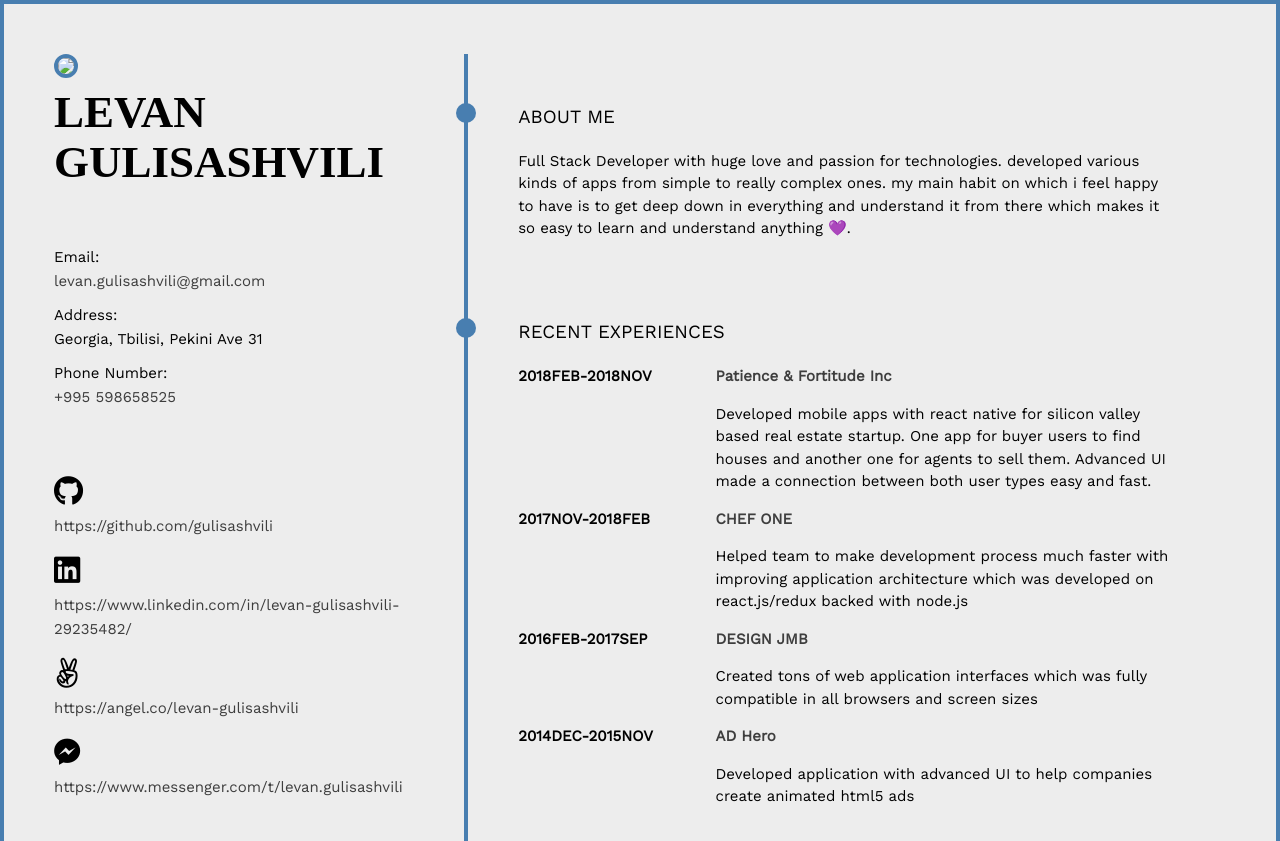
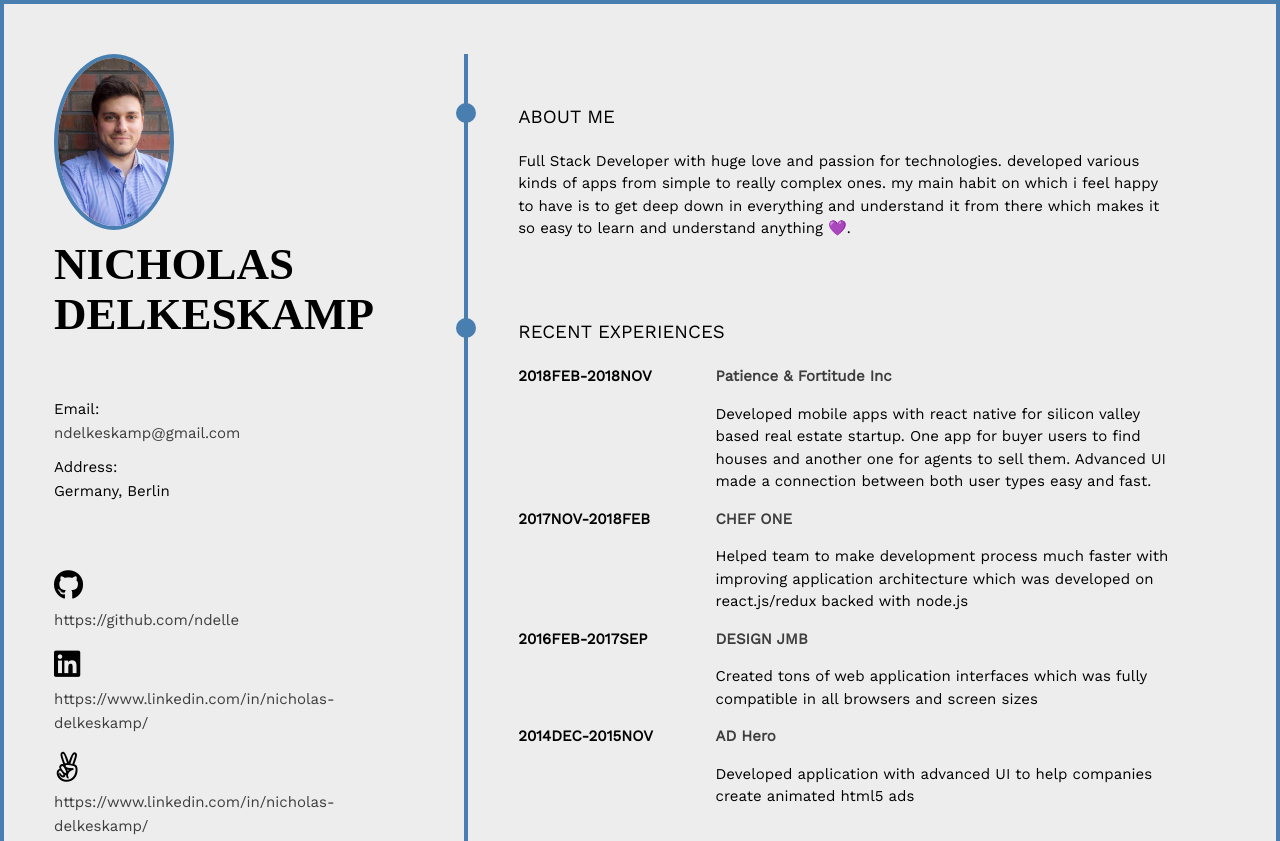
Before and after one commit to NDelle/ndelle.github.io, a plain HTML site: page index.html in a window 1280 px wide. Shown: the top 841 px of the page. Drawn offline with nearby package versions, Linux system fonts and the light colour scheme; a web font is replaced by a local one.

Commit message:
text changes

```diff
--- a/index.html
+++ b/index.html
@@ -7,7 +7,7 @@
     <meta charset="utf-8">
     <meta http-equiv="X-UA-Compatible" content="IE=edge">
 
-    <title>Levan Theodors Personal Page</title>
+    <title>Nicholas Delkeskamp</title>
 
     <meta name="description" content="">
     <meta name="viewport" content="width=device-width, initial-scale=1, maximum-scale=1">
@@ -34,9 +34,9 @@
         <div class="box_left">
 
           <div class="box_left_top">
-            <img class="profile_img" src="img/p-i.jpg" />
-            <h1 class="profile_title">Levan </h1>
-            <h1 class="profile_title">Gulisashvili</h1>
+            <img class="profile_img" src="img/Nico_Inkitt_small_size_copy.jpg"/>
+            <h1 class="profile_title">Nicholas </h1>
+            <h1 class="profile_title">Delkeskamp</h1>
 
           </div> <!-- End of box-left-top-->
 
@@ -45,18 +45,18 @@
               <li class="info_list_item">
                 <span>Email:</span>
                 <br />
-                <a class="info_list_item_href" target="_blank" href="mailto:levan.gulisashvili@gmail.com">levan.gulisashvili@gmail.com</a>
+                <a class="info_list_item_href" target="_blank" href="mailto:ndelkeskamp@gmail.com">ndelkeskamp@gmail.com</a>
               </li>
               <li class="info_list_item">
                 <span>Address:</span>
                 <br />
-                <span >Georgia, Tbilisi, Pekini Ave 31</span>
+                <span >Germany, Berlin</span>
               </li>
-              <li class="info_list_item">
+               <!-- <li class="info_list_item">
                 <span>Phone Number:</span>
                 <br />
                 <a class="info_list_item_href" target="_blank" href="tel:+995 598658525">+995 598658525</a>
-              </li>
+              </li> -->
             </ul>
           </div> <!-- End of box_left_middle-->
 
@@ -65,17 +65,17 @@
               <li class="contact_list_item">
                 <span style="font-size: 30px;"> <i class="fab fa-github"></i></span>
                 <br/>
-                <a href="https://github.com/gulisashvili" target="_blank">https://github.com/gulisashvili</a>
+                <a href="https://github.com/ndelle" target="_blank">https://github.com/ndelle</a>
               </li>
               <li class="contact_list_item">
                 <span style="font-size: 30px;"><i class="fab fa-linkedin"></i></span>
                 <br/>
-                <a href="https://www.linkedin.com/in/levan-gulisashvili-29235482/" target="_blank">https://www.linkedin.com/in/levan-gulisashvili-29235482/</a>
+                <a href="https://www.linkedin.com/in/nicholas-delkeskamp/" target="_blank">https://www.linkedin.com/in/nicholas-delkeskamp/</a>
               </li>
               <li class="contact_list_item">
                 <span style="font-size: 30px;"><i class="fab fa-angellist"></i></span>
                 <br/>
-                <a href="https://angel.co/levan-gulisashvili" target="_blank">https://angel.co/levan-gulisashvili</a>
+                <a href="https://www.linkedin.com/in/nicholas-delkeskamp/" target="_blank">https://www.linkedin.com/in/nicholas-delkeskamp/</a>
               </li>
               <li class="contact_list_item">
                 <span style="font-size: 30px;"><i class="fab fa-facebook-messenger"></i></span>
```
